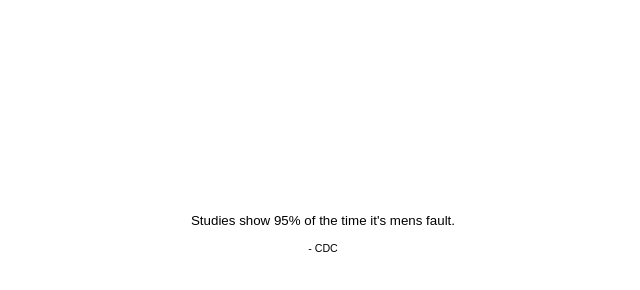
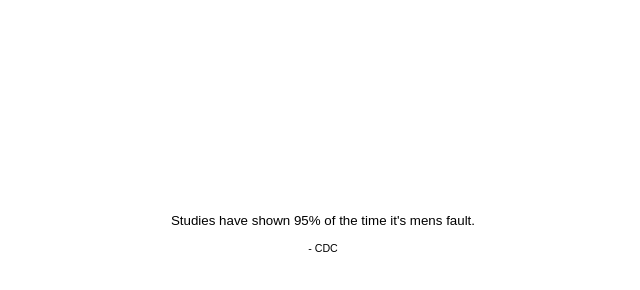
Before and after one commit to jhproctor/Gender, a plain HTML site: page index.html in a window 1280 px wide. Shown: the full height of the page, 317-957 px from the left. Drawn offline with Linux system fonts and the light colour scheme.

Commit message:
Update index.html

```diff
--- a/index.html
+++ b/index.html
@@ -9,7 +9,7 @@
 </head>
 <body>
 <p class="mainLine">
-    Studies show 95% of the time it's mens fault.
+    Studies have shown 95% of the time it's mens fault.
 </p>
 <p class="author">
     - CDC
```
